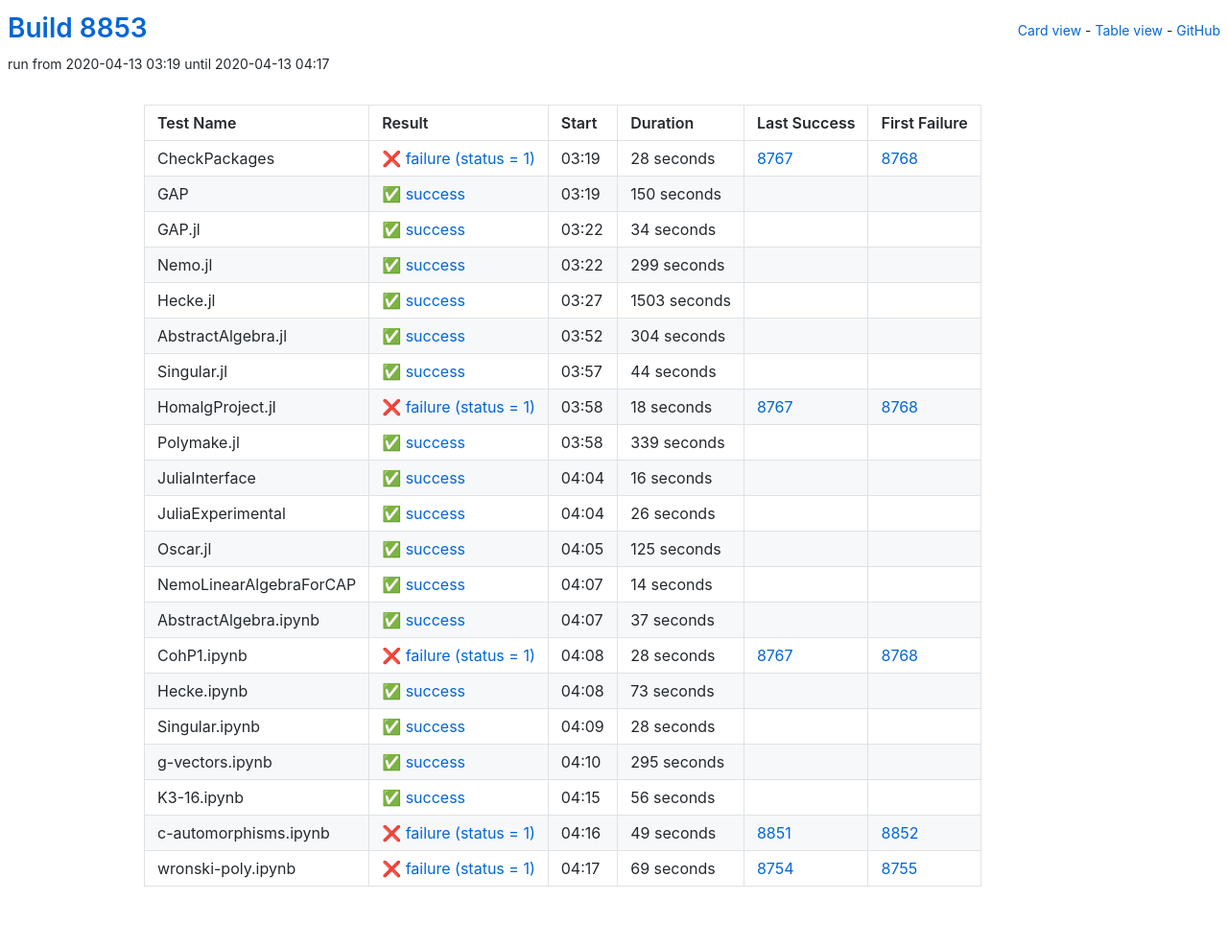
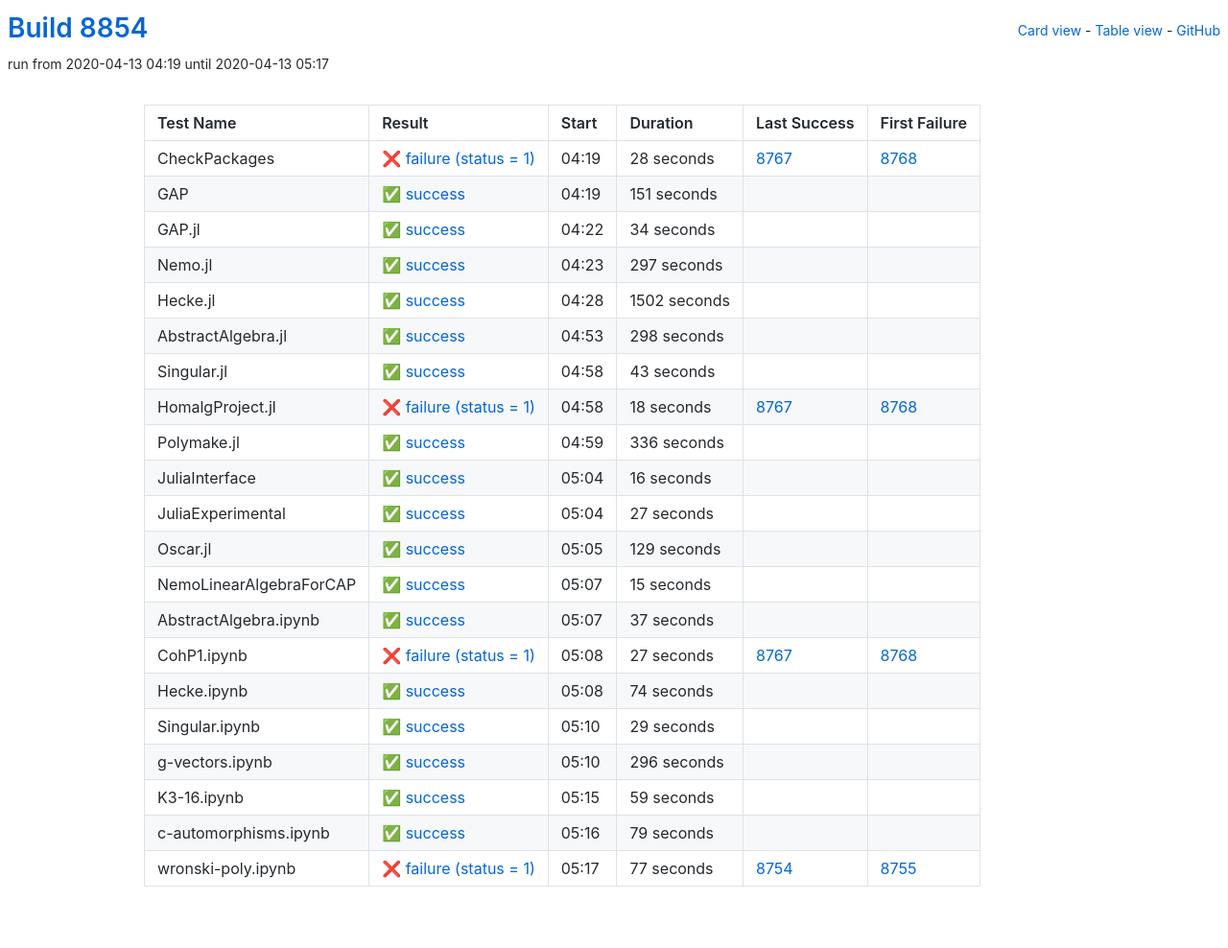
Before and after one commit to oscar-system/oscar-ci-status, a Jekyll site: the page built from table.html, in a window 1280 px wide. Shown: the whole page at 96% size. Built offline with Jekyll 4.4.1, drawn with Linux system fonts in a browser that asks for light colours.

Commit message:
Build 8854

```diff
--- a/_data/ci.yml
+++ b/_data/ci.yml
@@ -1,5 +1,5 @@
-build: 8853
-build_url: https://oscarci.mathematik.uni-kl.de/job/oscar/8853/
+build: 8854
+build_url: https://oscarci.mathematik.uni-kl.de/job/oscar/8854/
 job: oscar
 tests:
 - duration: 28
@@ -8,20 +8,20 @@
   first_failure_url: https://oscarci.mathematik.uni-kl.de/job/oscar/8768/
   last_success: 8767
   last_success_url: https://oscarci.mathematik.uni-kl.de/job/oscar/8767/
-  log: https://oscarci.mathematik.uni-kl.de/job/oscar/8853/artifact/logs/build-8853/CheckPackages.log
+  log: https://oscarci.mathematik.uni-kl.de/job/oscar/8854/artifact/logs/build-8854/CheckPackages.log
   name: CheckPackages
-  start: 2020-04-13 03:19
+  start: 2020-04-13 04:19
   status: failure
   success: false
-- duration: 150
+- duration: 151
   exitcode: 0
   first_failure: false
   first_failure_url: null
   last_success: false
   last_success_url: null
-  log: https://oscarci.mathematik.uni-kl.de/job/oscar/8853/artifact/logs/build-8853/GAP.log
+  log: https://oscarci.mathematik.uni-kl.de/job/oscar/8854/artifact/logs/build-8854/GAP.log
   name: GAP
-  start: 2020-04-13 03:19
+  start: 2020-04-13 04:19
   status: success
   success: true
 - duration: 34
@@ -30,53 +30,53 @@
   first_failure_url: null
   last_success: false
   last_success_url: null
-  log: https://oscarci.mathematik.uni-kl.de/job/oscar/8853/artifact/logs/build-8853/GAP.jl.log
+  log: https://oscarci.mathematik.uni-kl.de/job/oscar/8854/artifact/logs/build-8854/GAP.jl.log
   name: GAP.jl
-  start: 2020-04-13 03:22
+  start: 2020-04-13 04:22
   status: success
   success: true
-- duration: 299
+- duration: 297
   exitcode: 0
   first_failure: false
   first_failure_url: null
   last_success: false
   last_success_url: null
-  log: https://oscarci.mathematik.uni-kl.de/job/oscar/8853/artifact/logs/build-8853/Nemo.jl.log
+  log: https://oscarci.mathematik.uni-kl.de/job/oscar/8854/artifact/logs/build-8854/Nemo.jl.log
   name: Nemo.jl
-  start: 2020-04-13 03:22
+  start: 2020-04-13 04:23
   status: success
   success: true
-- duration: 1503
+- duration: 1502
   exitcode: 0
   first_failure: false
   first_failure_url: null
   last_success: false
   last_success_url: null
-  log: https://oscarci.mathematik.uni-kl.de/job/oscar/8853/artifact/logs/build-8853/Hecke.jl.log
+  log: https://oscarci.mathematik.uni-kl.de/job/oscar/8854/artifact/logs/build-8854/Hecke.jl.log
   name: Hecke.jl
-  start: 2020-04-13 03:27
+  start: 2020-04-13 04:28
   status: success
   success: true
-- duration: 304
+- duration: 298
   exitcode: 0
   first_failure: false
   first_failure_url: null
   last_success: false
   last_success_url: null
-  log: https://oscarci.mathematik.uni-kl.de/job/oscar/8853/artifact/logs/build-8853/AbstractAlgebra.jl.log
+  log: https://oscarci.mathematik.uni-kl.de/job/oscar/8854/artifact/logs/build-8854/AbstractAlgebra.jl.log
   name: AbstractAlgebra.jl
-  start: 2020-04-13 03:52
+  start: 2020-04-13 04:53
   status: success
   success: true
-- duration: 44
+- duration: 43
   exitcode: 0
   first_failure: false
   first_failure_url: null
   last_success: false
   last_success_url: null
-  log: https://oscarci.mathematik.uni-kl.de/job/oscar/8853/artifact/logs/build-8853/Singular.jl.log
+  log: https://oscarci.mathematik.uni-kl.de/job/oscar/8854/artifact/logs/build-8854/Singular.jl.log
   name: Singular.jl
-  start: 2020-04-13 03:57
+  start: 2020-04-13 04:58
   status: success
   success: true
 - duration: 18
@@ -85,20 +85,20 @@
   first_failure_url: https://oscarci.mathematik.uni-kl.de/job/oscar/8768/
   last_success: 8767
   last_success_url: https://oscarci.mathematik.uni-kl.de/job/oscar/8767/
-  log: https://oscarci.mathematik.uni-kl.de/job/oscar/8853/artifact/logs/build-8853/HomalgProject.jl.log
+  log: https://oscarci.mathematik.uni-kl.de/job/oscar/8854/artifact/logs/build-8854/HomalgProject.jl.log
   name: HomalgProject.jl
-  start: 2020-04-13 03:58
+  start: 2020-04-13 04:58
   status: failure
   success: false
-- duration: 339
+- duration: 336
   exitcode: 0
   first_failure: false
   first_failure_url: null
   last_success: false
   last_success_url: null
-  log: https://oscarci.mathematik.uni-kl.de/job/oscar/8853/artifact/logs/build-8853/Polymake.jl.log
+  log: https://oscarci.mathematik.uni-kl.de/job/oscar/8854/artifact/logs/build-8854/Polymake.jl.log
   name: Polymake.jl
-  start: 2020-04-13 03:58
+  start: 2020-04-13 04:59
   status: success
   success: true
 - duration: 16
@@ -107,42 +107,42 @@
   first_failure_url: null
   last_success: false
   last_success_url: null
-  log: https://oscarci.mathematik.uni-kl.de/job/oscar/8853/artifact/logs/build-8853/JuliaInterface.log
+  log: https://oscarci.mathematik.uni-kl.de/job/oscar/8854/artifact/logs/build-8854/JuliaInterface.log
   name: JuliaInterface
-  start: 2020-04-13 04:04
+  start: 2020-04-13 05:04
   status: success
   success: true
-- duration: 26
+- duration: 27
   exitcode: 0
   first_failure: false
   first_failure_url: null
   last_success: false
   last_success_url: null
-  log: https://oscarci.mathematik.uni-kl.de/job/oscar/8853/artifact/logs/build-8853/JuliaExperimental.log
+  log: https://oscarci.mathematik.uni-kl.de/job/oscar/8854/artifact/logs/build-8854/JuliaExperimental.log
   name: JuliaExperimental
-  start: 2020-04-13 04:04
+  start: 2020-04-13 05:04
   status: success
   success: true
-- duration: 125
+- duration: 129
   exitcode: 0
   first_failure: false
   first_failure_url: null
   last_success: false
   last_success_url: null
-  log: https://oscarci.mathematik.uni-kl.de/job/oscar/8853/artifact/logs/build-8853/Oscar.jl.log
+  log: https://oscarci.mathematik.uni-kl.de/job/oscar/8854/artifact/logs/build-8854/Oscar.jl.log
   name: Oscar.jl
-  start: 2020-04-13 04:05
+  start: 2020-04-13 05:05
   status: success
   success: true
-- duration: 14
+- duration: 15
   exitcode: 0
   first_failure: false
   first_failure_url: null
   last_success: false
   last_success_url: null
-  log: https://oscarci.mathematik.uni-kl.de/job/oscar/8853/artifact/logs/build-8853/NemoLinearAlgebraForCAP.log
+  log: https://oscarci.mathematik.uni-kl.de/job/oscar/8854/artifact/logs/build-8854/NemoLinearAlgebraForCAP.log
   name: NemoLinearAlgebraForCAP
-  start: 2020-04-13 04:07
+  start: 2020-04-13 05:07
   status: success
   success: true
 - duration: 37
@@ -151,85 +151,85 @@
   first_failure_url: null
   last_success: false
   last_success_url: null
-  log: https://oscarci.mathematik.uni-kl.de/job/oscar/8853/artifact/logs/build-8853/AbstractAlgebra.ipynb.log
+  log: https://oscarci.mathematik.uni-kl.de/job/oscar/8854/artifact/logs/build-8854/AbstractAlgebra.ipynb.log
   name: AbstractAlgebra.ipynb
-  start: 2020-04-13 04:07
+  start: 2020-04-13 05:07
   status: success
   success: true
-- duration: 28
+- duration: 27
   exitcode: 1
   first_failure: 8768
   first_failure_url: https://oscarci.mathematik.uni-kl.de/job/oscar/8768/
   last_success: 8767
   last_success_url: https://oscarci.mathematik.uni-kl.de/job/oscar/8767/
-  log: https://oscarci.mathematik.uni-kl.de/job/oscar/8853/artifact/logs/build-8853/CohP1.ipynb.log
+  log: https://oscarci.mathematik.uni-kl.de/job/oscar/8854/artifact/logs/build-8854/CohP1.ipynb.log
   name: CohP1.ipynb
-  start: 2020-04-13 04:08
+  start: 2020-04-13 05:08
   status: failure
   success: false
-- duration: 73
+- duration: 74
   exitcode: 0
   first_failure: false
   first_failure_url: null
   last_success: false
   last_success_url: null
-  log: https://oscarci.mathematik.uni-kl.de/job/oscar/8853/artifact/logs/build-8853/Hecke.ipynb.log
+  log: https://oscarci.mathematik.uni-kl.de/job/oscar/8854/artifact/logs/build-8854/Hecke.ipynb.log
   name: Hecke.ipynb
-  start: 2020-04-13 04:08
+  start: 2020-04-13 05:08
   status: success
   success: true
-- duration: 28
+- duration: 29
   exitcode: 0
   first_failure: false
   first_failure_url: null
   last_success: false
   last_success_url: null
-  log: https://oscarci.mathematik.uni-kl.de/job/oscar/8853/artifact/logs/build-8853/Singular.ipynb.log
+  log: https://oscarci.mathematik.uni-kl.de/job/oscar/8854/artifact/logs/build-8854/Singular.ipynb.log
   name: Singular.ipynb
-  start: 2020-04-13 04:09
+  start: 2020-04-13 05:10
   status: success
   success: true
-- duration: 295
+- duration: 296
   exitcode: 0
   first_failure: false
   first_failure_url: null
   last_success: false
   last_success_url: null
-  log: https://oscarci.mathematik.uni-kl.de/job/oscar/8853/artifact/logs/build-8853/g-vectors.ipynb.log
+  log: https://oscarci.mathematik.uni-kl.de/job/oscar/8854/artifact/logs/build-8854/g-vectors.ipynb.log
   name: g-vectors.ipynb
-  start: 2020-04-13 04:10
+  start: 2020-04-13 05:10
   status: success
   success: true
-- duration: 56
+- duration: 59
   exitcode: 0
   first_failure: false
   first_failure_url: null
   last_success: false
   last_success_url: null
-  log: https://oscarci.mathematik.uni-kl.de/job/oscar/8853/artifact/logs/build-8853/K3-16.ipynb.log
+  log: https://oscarci.mathematik.uni-kl.de/job/oscar/8854/artifact/logs/build-8854/K3-16.ipynb.log
   name: K3-16.ipynb
-  start: 2020-04-13 04:15
+  start: 2020-04-13 05:15
   status: success
   success: true
-- duration: 49
-  exitcode: 1
-  first_failure: 8852
-  first_failure_url: https://oscarci.mathematik.uni-kl.de/job/oscar/8852/
-  last_success: 8851
-  last_success_url: https://oscarci.mathematik.uni-kl.de/job/oscar/8851/
-  log: https://oscarci.mathematik.uni-kl.de/job/oscar/8853/artifact/logs/build-8853/c-automorphisms.ipynb.log
+- duration: 79
+  exitcode: 0
+  first_failure: false
+  first_failure_url: null
+  last_success: false
+  last_success_url: null
+  log: https://oscarci.mathematik.uni-kl.de/job/oscar/8854/artifact/logs/build-8854/c-automorphisms.ipynb.log
   name: c-automorphisms.ipynb
-  start: 2020-04-13 04:16
-  status: failure
-  success: false
-- duration: 69
+  start: 2020-04-13 05:16
+  status: success
+  success: true
+- duration: 77
   exitcode: 1
   first_failure: 8755
   first_failure_url: https://oscarci.mathematik.uni-kl.de/job/oscar/8755/
   last_success: 8754
   last_success_url: https://oscarci.mathematik.uni-kl.de/job/oscar/8754/
-  log: https://oscarci.mathematik.uni-kl.de/job/oscar/8853/artifact/logs/build-8853/wronski-poly.ipynb.log
+  log: https://oscarci.mathematik.uni-kl.de/job/oscar/8854/artifact/logs/build-8854/wronski-poly.ipynb.log
   name: wronski-poly.ipynb
-  start: 2020-04-13 04:17
+  start: 2020-04-13 05:17
   status: failure
   success: false
```
Also changed, not shown: README.md.
